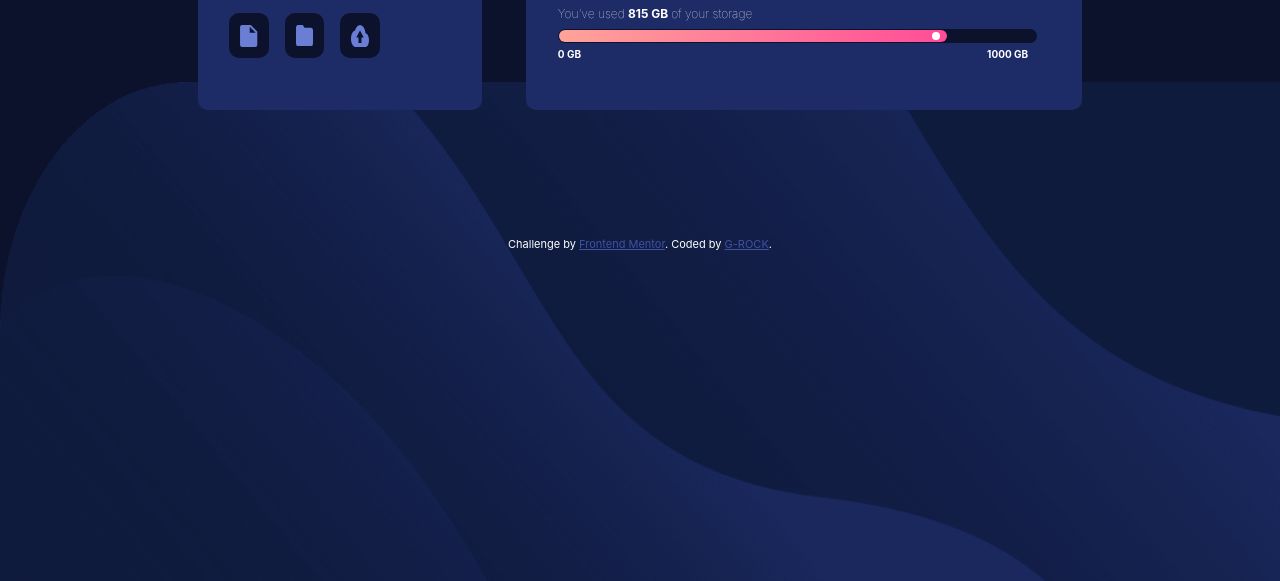
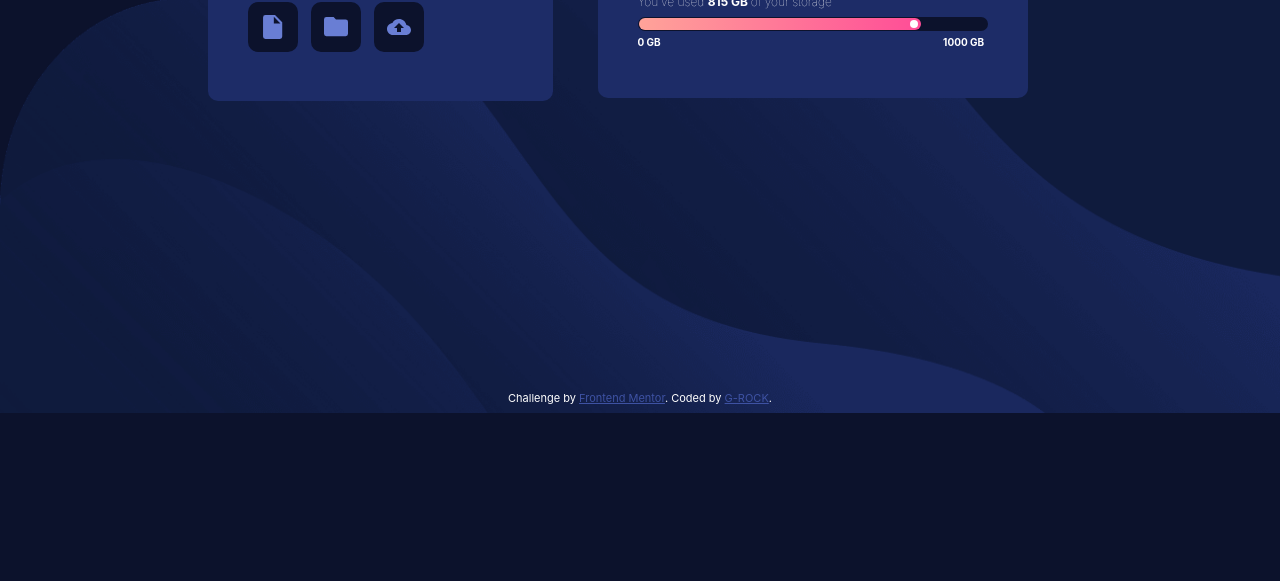
Before and after one commit to Gglovie/fylo-data_storage-Grace_Njah.github.io, a plain HTML site: page index.html in a window 1280 px wide. Shown: the part 417-998 px from the top of the page. After the commit the page ends 830 px from the top, so only its background shows below. Drawn offline with Linux system fonts and the light colour scheme.

Commit message:
My second commit

```diff
--- a/index.html
+++ b/index.html
@@ -33,10 +33,18 @@
             <svg class="icons" id="upload" xmlns="http://www.w3.org/2000/svg" viewBox="0 0 30 20" width="24" height="16"><path fill="#697ED4"
                 d="M19.4 6c-.7-3.4-3.7-6-7.4-6-2.9 0-5.4 1.6-6.6 4C2.3 4.4 0 6.9 0 10c0 3.3 2.7 6 6 6h13c2.8 0 5-2.2 5-5 0-2.6-2.1-4.8-4.6-5zM14 9v4h-4V9H7l5-5 5 5h-3z"/>
             </svg> -->
-            <img src="fylo-data-storage-component-master\images\logo.svg" alt="logo" width="45%" height="30%"><br><br>
-            <img class="icons" src="fylo-data-storage-component-master\images\icon-document.svg" alt="icon-document">
-            <img class="icons" src="fylo-data-storage-component-master\images\icon-folder.svg" alt="icon-folder">
-            <img class="icons" src="fylo-data-storage-component-master\images\icon-upload.svg" alt="icon-upload">
+            <img src="fylo-data-storage-component-master\images\logo.svg" alt="logo" width="45%" height="30%">
+            <div class="icons-wrapper">
+                <div class="icons">
+                    <img src="fylo-data-storage-component-master\images\icon-document.svg" alt="icon-document">
+                </div>
+                <div class="icons">
+                    <img src="fylo-data-storage-component-master\images\icon-folder.svg" alt="icon-folder">
+                </div>
+                <div class="icons">
+                    <img src="fylo-data-storage-component-master\images\icon-upload.svg" alt="icon-upload">
+                </div>
+            </div>
         </div>
         <div class="data">
 
--- a/style.css
+++ b/style.css
@@ -12,33 +12,27 @@ body{
 }
 *  {box-sizing: border-box}
 main{
-    margin-top: 15%;
-    max-height: 100vh;
-    display: grid;
-    grid-template-columns: 3fr 3fr ;
-    align-content: center;
+    height: 100vh;
+    display: flex;
+    gap: 45px;
+    align-items: center;
     justify-content: center;
 }
 .data{
-    padding: 20px ;
-    padding-left: 5%;
+    padding: 40px ;
+    margin-top: 50px;
     padding-bottom: 50px;
-    margin: 20% 0 20% -18%;
     text-align: left;
     border-radius: 10px;
     font-size: 10px;
-    margin-top: 30%;
-    margin-right: 30%;
     background-color: hsl(228, 56%, 26%);
-
-
-
+    position: relative;
 }
 .remainder{
     left: 7px;
     right: auto;
     top: -40px;
-    position: relative;
+    position: absolute;
     margin-bottom:60px;
     padding: 15px;
     padding-top: 20px;
@@ -66,7 +60,7 @@ main{
     margin-bottom: -20px; */
 }
 .progressBar{
-    width: 95%;
+    width: 350px;
     background-color: hsl(229, 57%, 11%);
     padding-top: 1px;
     padding-left: 1px;
@@ -98,25 +92,29 @@ main{
     margin-left: 80%;
 }
 .svgs{
-    height: auto;
-    padding: 5% 5% 0px 5%;
     text-align: left;
     border-radius: 10px 70px 10px 10px;
-    margin: 20% 25% 20% 30%;
     background-color: hsl(228, 56%, 26%);
+    height: 220px;
+    width: 345px;
+    padding: 40px;
 
+}
+.icons-wrapper{
+    display: flex;
+    margin-top: 35px;
 }
 .icons{
     /*padding: 5px;
     padding-left: 10px; */
-    width: 18%;
-    height: 25%;
+    width: 50px;
+    height: 50px;
     background-color:  hsl(229, 57%, 11%);
     border-radius: 10px;
-    padding: 5%;
-    margin-top: 5px;
     margin-right: 5%;
-    background-size: 60px 160px;
+    display: flex;
+    align-items: center;
+    justify-content: center;
 
 }
 /* .doc{
```
